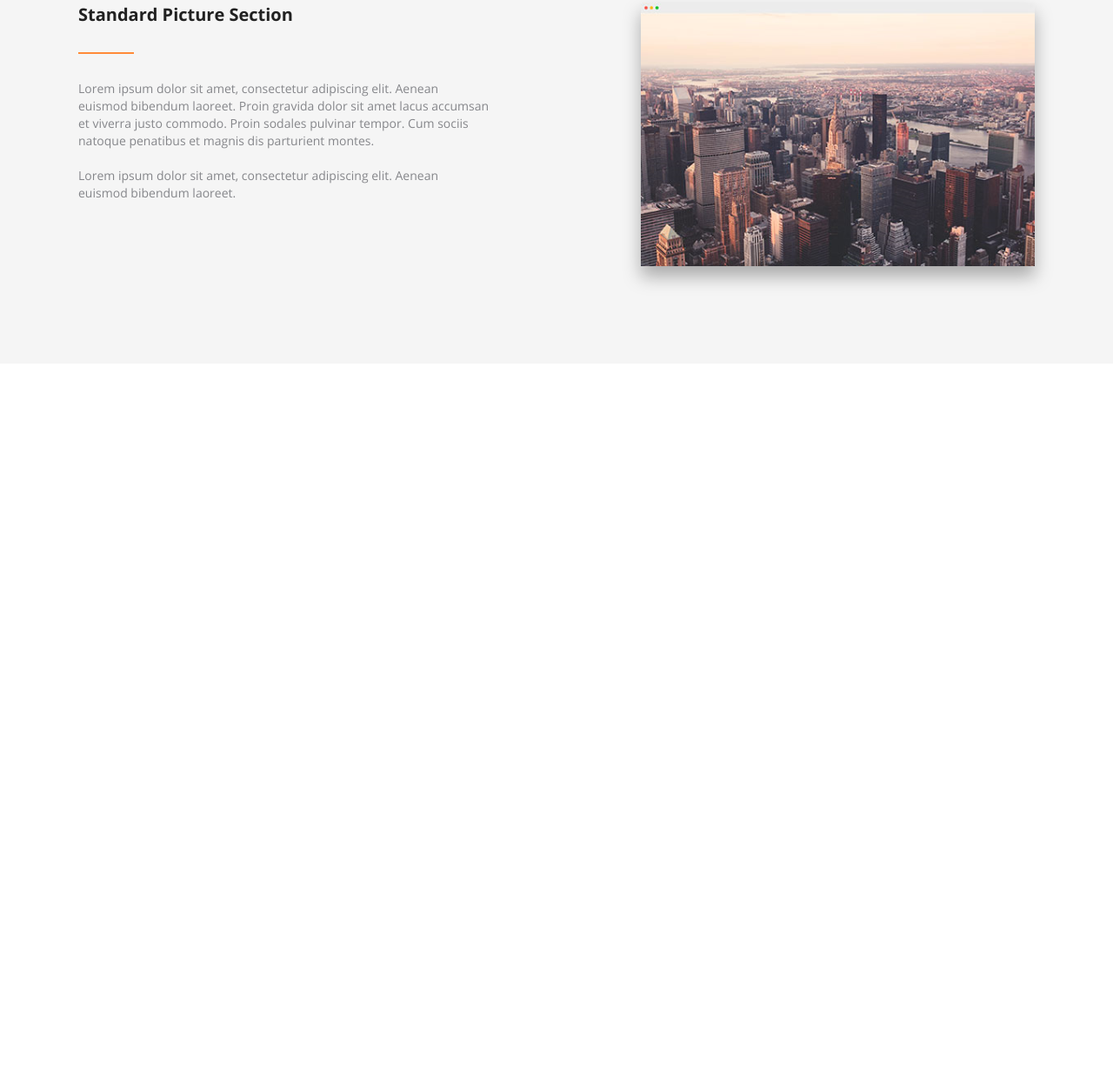
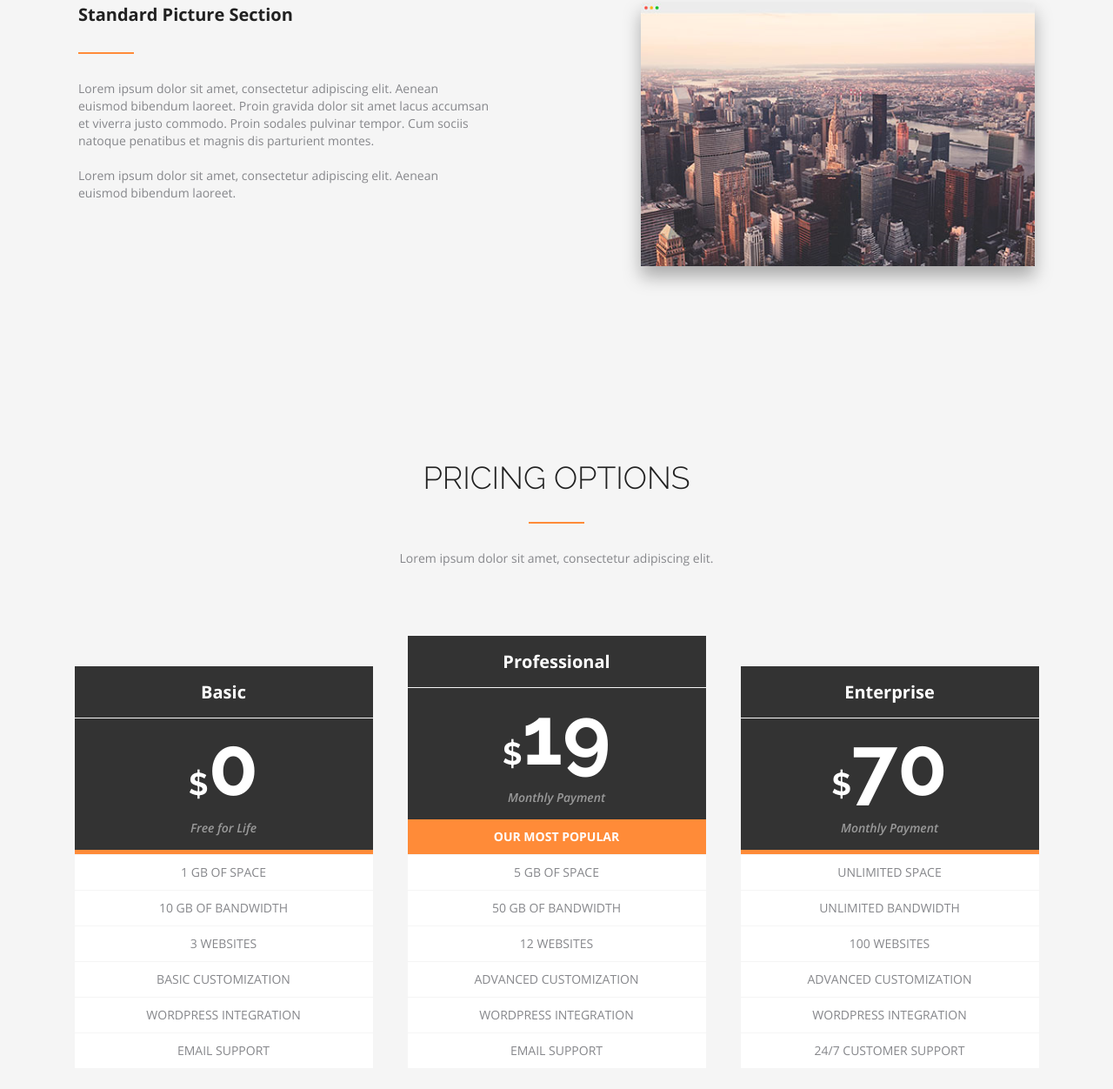
Before and after one commit to slobodansubotic/slobodan-axit-fe, a website: page index.html in a window 1280 px wide. Shown: the part 2117-3369 px from the top of the page at 87% size. Before the commit the page ends 2535 px from the top, so only its background shows below. Drawn offline with Linux system fonts and the light colour scheme.

Commit message:
Pricing section done.

```diff
--- a/index.html
+++ b/index.html
@@ -219,6 +219,82 @@
         </div>
       </div>
     </section>
+
+    <section class="c-pricing">
+      <div class="container">
+        <h1>Pricing options</h1>
+
+        <div class="u-divider u-divider--orange"></div>
+
+        <p>
+          Lorem ipsum dolor sit amet, consectetur adipiscing elit.
+        </p>
+
+        <div class="c-pricing__card-list">
+          <div class="c-pricing-card">
+            <h2>Basic</h2>
+
+            <div class="c-pricing-card__price">
+              <h1><span>$</span>0</h1>
+              <p>Free for Life</p>
+            </div>
+
+            <p class="c-pricing-card__highlight"></p>
+
+            <div class="c-pricing-card__info">
+              <p>1 GB of space</p>
+              <p>10 GB of bandwidth</p>
+              <p>3 websites</p>
+              <p>Basic customization</p>
+              <p>Wordpress integration</p>
+              <p>Email support</p>
+            </div>
+          </div>
+
+          <div class="c-pricing-card">
+            <h2>Professional</h2>
+
+            <div class="c-pricing-card__price">
+              <h1><span>$</span>19</h1>
+              <p>Monthly Payment</p>
+            </div>
+
+            <p class="c-pricing-card__highlight">
+              Our most popular
+            </p>
+
+            <div class="c-pricing-card__info">
+              <p>5 GB of space</p>
+              <p>50 GB of bandwidth</p>
+              <p>12 websites</p>
+              <p>Advanced customization</p>
+              <p>Wordpress integration</p>
+              <p>Email support</p>
+            </div>
+          </div>
+
+          <div class="c-pricing-card">
+            <h2>Enterprise</h2>
+
+            <div class="c-pricing-card__price">
+              <h1><span>$</span>70</h1>
+              <p>Monthly Payment</p>
+            </div>
+
+            <p class="c-pricing-card__highlight"></p>
+
+            <div class="c-pricing-card__info">
+              <p>Unlimited space</p>
+              <p>Unlimited bandwidth</p>
+              <p>100 websites</p>
+              <p>Advanced customization</p>
+              <p>Wordpress integration</p>
+              <p>24/7 customer support</p>
+            </div>
+          </div>
+        </div>
+      </div>
+    </section>
   </main>
 </body>
 </html>
--- a/sass/abstract/_variables.scss
+++ b/sass/abstract/_variables.scss
@@ -11,6 +11,7 @@ $color-grey-3: #bdbdbd;
 $color-grey-4: #86878b;
 $color-grey-5: #333;
 $color-grey-6: #212121;
+$color-grey-7: #999999;
 
 $font-xxsm: 1.2rem;
 $font-xsm: 1.4rem;
@@ -19,6 +20,7 @@ $font-md: 1.6rem;
 $font-lg: 1.7rem;
 $font-xlg: 2rem;
 $font-xxlg: 3.6rem;
+$font-xxxlg: 9.4rem;
 
 $tablet-portrait: 600;
 $tablet-landscape: 900;
--- /dev/null
+++ b/sass/components/pricing-card/_c-pricing-card.scss
@@ -0,0 +1,14 @@
+.c-pricing-card {
+  display: grid;
+  grid-template-columns: 100%;
+  text-align: center;
+
+  h2 {
+    font-size: $font-xlg;
+    line-height: 5.9rem;
+    color: $color-white;
+    font-weight: 700;
+    font-family: $font-paragraph;
+    background-color: $color-grey-5;
+  }
+}
--- /dev/null
+++ b/sass/components/pricing-card/_c-pricing-card__highlight.scss
@@ -0,0 +1,10 @@
+.c-pricing-card__highlight {
+  background-color: $color-orange-light;
+  font-size: $font-xsm;
+  line-height: 4rem;
+  color: $color-white;
+  font-weight: 700;
+  font-family: $font-paragraph;
+  text-transform: uppercase;
+  min-height: 0.5rem;
+}
--- /dev/null
+++ b/sass/components/pricing-card/_c-pricing-card__info.scss
@@ -0,0 +1,13 @@
+.c-pricing-card__info {
+
+  p {
+    margin-top: 0.1rem;
+    background-color: $color-white;
+    line-height: 4rem;
+    font-size: $font-xsm;
+    color: $color-grey-4;
+    font-weight: 400;
+    font-family: $font-paragraph;
+    text-transform: uppercase;
+  }
+}
--- /dev/null
+++ b/sass/components/pricing-card/_c-pricing-card__price.scss
@@ -0,0 +1,25 @@
+.c-pricing-card__price {
+  background-color: $color-grey-5;
+  margin-top: 0.1rem;
+
+  h1 {
+    font-size: $font-xxxlg;
+    color: $color-white;
+    font-weight: 700;
+    height: 10rem;
+    font-family: $font-heading;
+
+    span {
+      font-size: $font-xxlg;
+    }
+  }
+
+  p {
+    font-size: $font-xsm;
+    color:$color-grey-7;
+    font-weight: 600;
+    font-style: italic;
+    line-height: 5.1rem;
+    font-family: $font-paragraph;
+  }
+}
--- /dev/null
+++ b/sass/components/pricing/_c-pricing.scss
@@ -0,0 +1,50 @@
+.c-pricing {
+  background-color: $color-grey-1;
+  display: grid;
+
+  @include mq($laptop, min) {
+    min-height: 88.4rem;
+  }
+
+  .container {
+    max-width: 110.9rem;
+    display: grid;
+    justify-items: center;
+    padding: 3rem;
+
+    @include mq($tablet-landscape, min) {
+      padding: 3rem 10%;
+    }
+
+    @include mq($laptop, min) {
+      padding: 0;
+      gap: 0;
+      margin-top: 11rem;
+    }
+
+    & > h1 {
+      font-size: $font-xlg;
+      color: $color-grey-6;
+      font-weight: 400;
+      font-family: $font-heading;
+      text-transform: uppercase;
+      text-align: center;
+
+      @include mq($tablet-landscape, min) {
+        font-size: $font-xxlg;
+      }
+    }
+
+    & > p {
+      font-size: $font-xsm;
+      color: $color-grey-4;
+      font-weight: 400;
+      font-family: $font-paragraph;
+      text-align: center;
+    }
+
+    .u-divider {
+      margin: 3rem 0;
+    }
+  }
+}
--- /dev/null
+++ b/sass/components/pricing/_c-pricing__card-list.scss
@@ -0,0 +1,17 @@
+
+.c-pricing__card-list {
+  display: grid;
+  gap: 4rem;
+  align-items: end;
+  margin-top: 8rem;
+  width: 100%;
+
+  @include mq($tablet-portrait, min) {
+    grid-template-columns: repeat(auto-fit, minmax(30rem, 1fr));
+    gap: 4rem;
+  }
+
+  @include mq($tablet-landscape, min) {
+    grid-template-columns: repeat(auto-fit, minmax(34.3rem, 1fr));
+  }
+}
--- a/sass/main.scss
+++ b/sass/main.scss
@@ -40,3 +40,9 @@
 @import 'components/sub-list/c-sub-list__text';
 @import 'components/sub-list/c-sub-list__list-item';
 @import 'components/sub-list/c-sub-list__icon';
+@import 'components/pricing/c-pricing';
+@import 'components/pricing/c-pricing__card-list';
+@import 'components/pricing-card/c-pricing-card';
+@import 'components/pricing-card/c-pricing-card__price';
+@import 'components/pricing-card/c-pricing-card__highlight';
+@import 'components/pricing-card/c-pricing-card__info';
```
Also changed, not shown: css/main.css.
